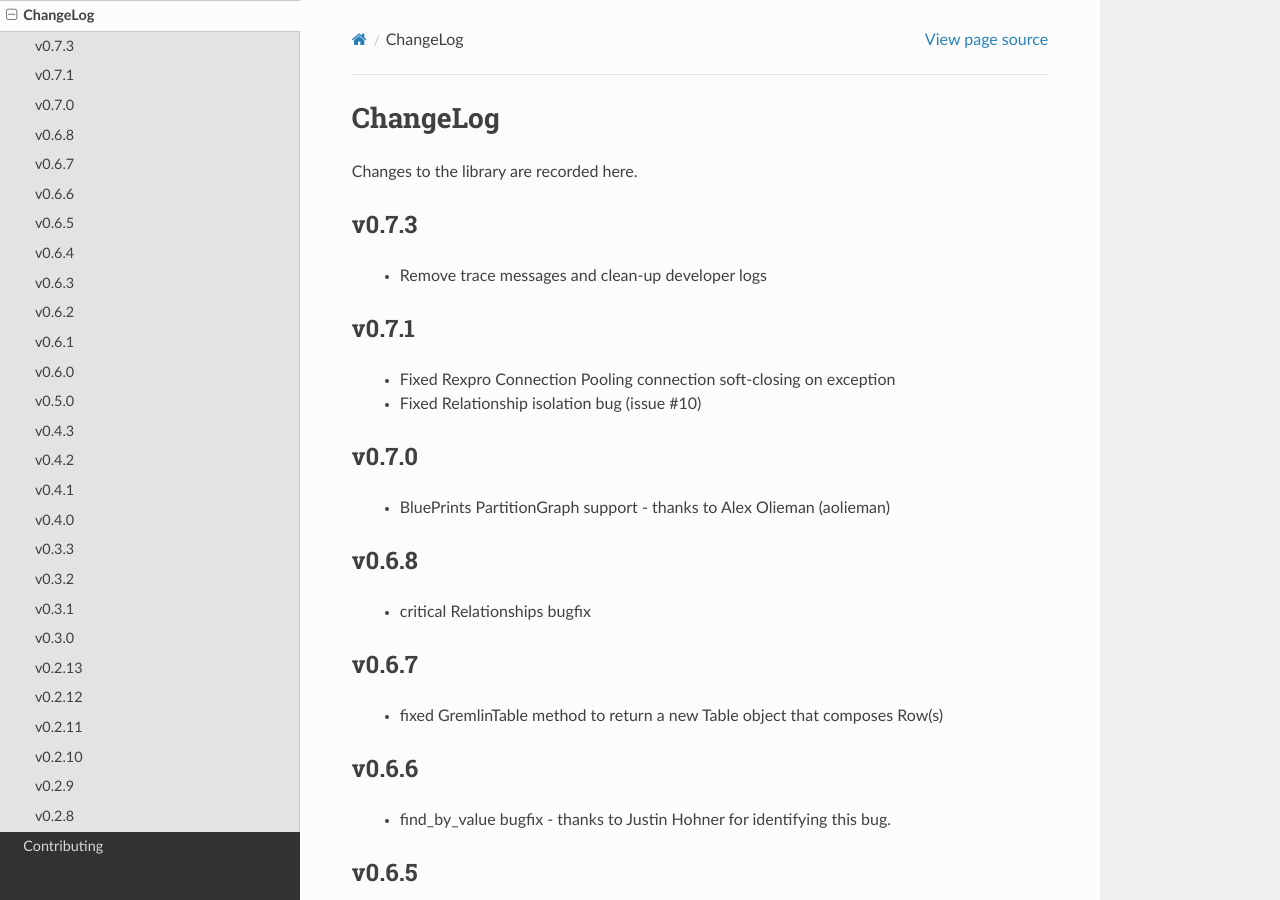
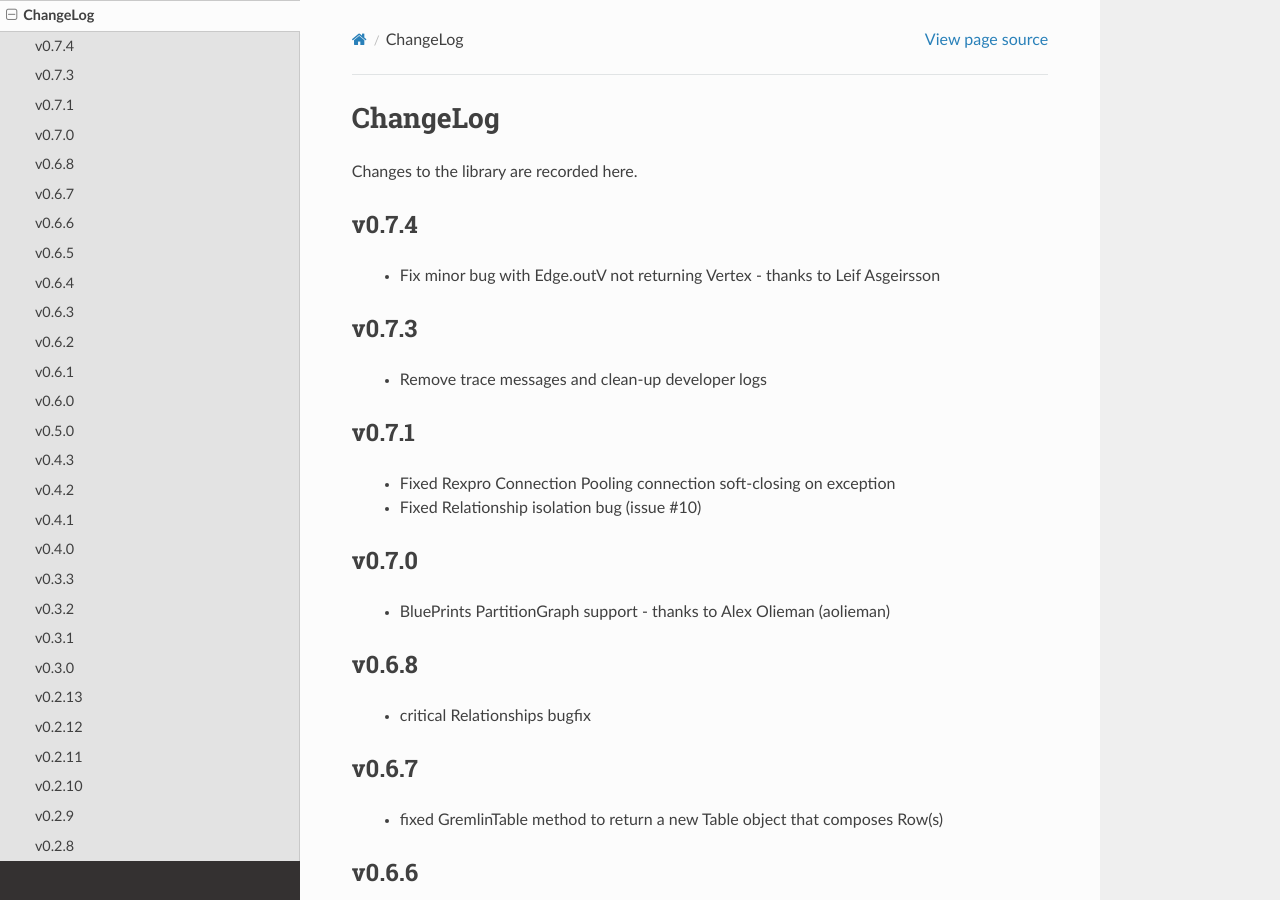
Before and after one commit to platinummonkey/mogwai, a Sphinx documentation site: the page built from docs/changelog.rst, in a window 1280 px wide and 900 px high. Built offline with Sphinx 7.4.7 and the Read the Docs theme 2.0.0, drawn with Linux system fonts in a browser that asks for light colours.

Commit message:
version bump

```diff
--- a/docs/changelog.rst
+++ b/docs/changelog.rst
@@ -4,6 +4,10 @@ ChangeLog
 =========
 
 Changes to the library are recorded here.
+
+v0.7.4
+------
+ * Fix minor bug with Edge.outV not returning Vertex - thanks to Leif Asgeirsson
 
 v0.7.3
 ------
```
Also changed, not shown: 1 other file.
